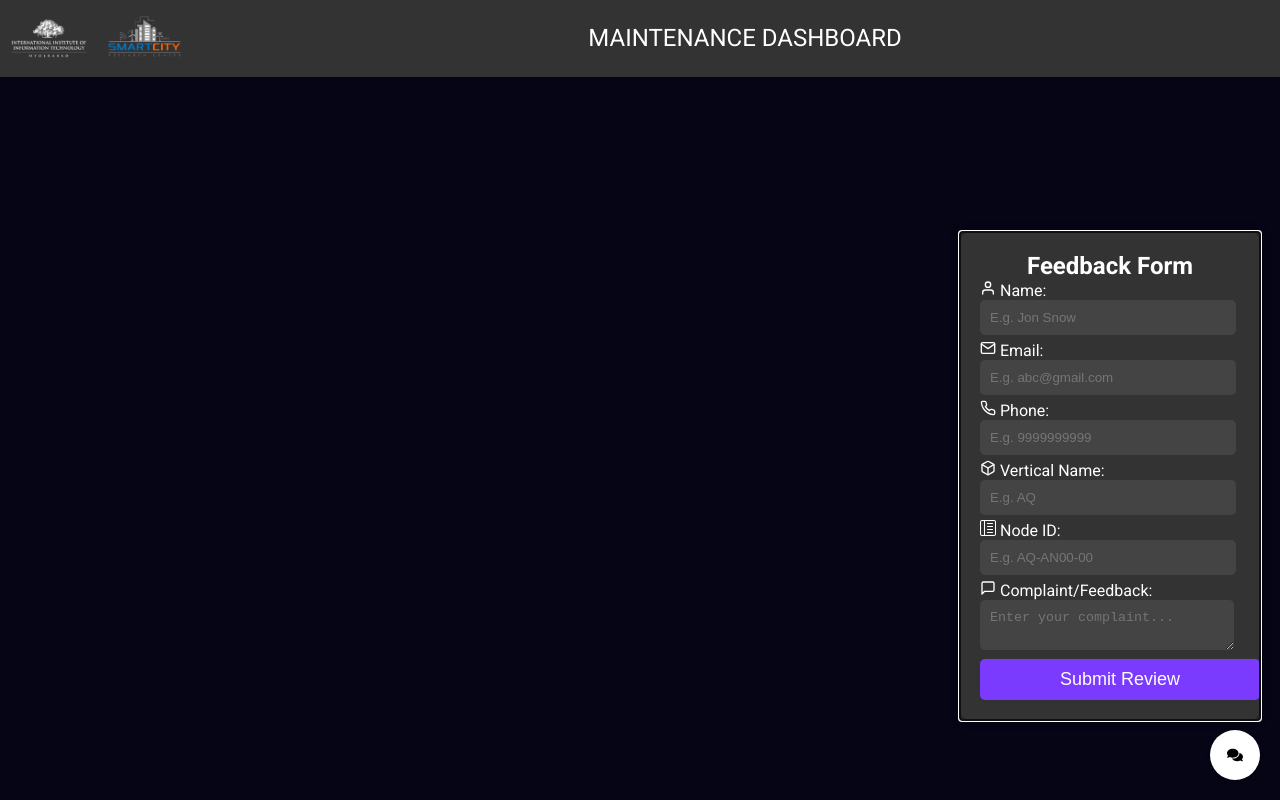
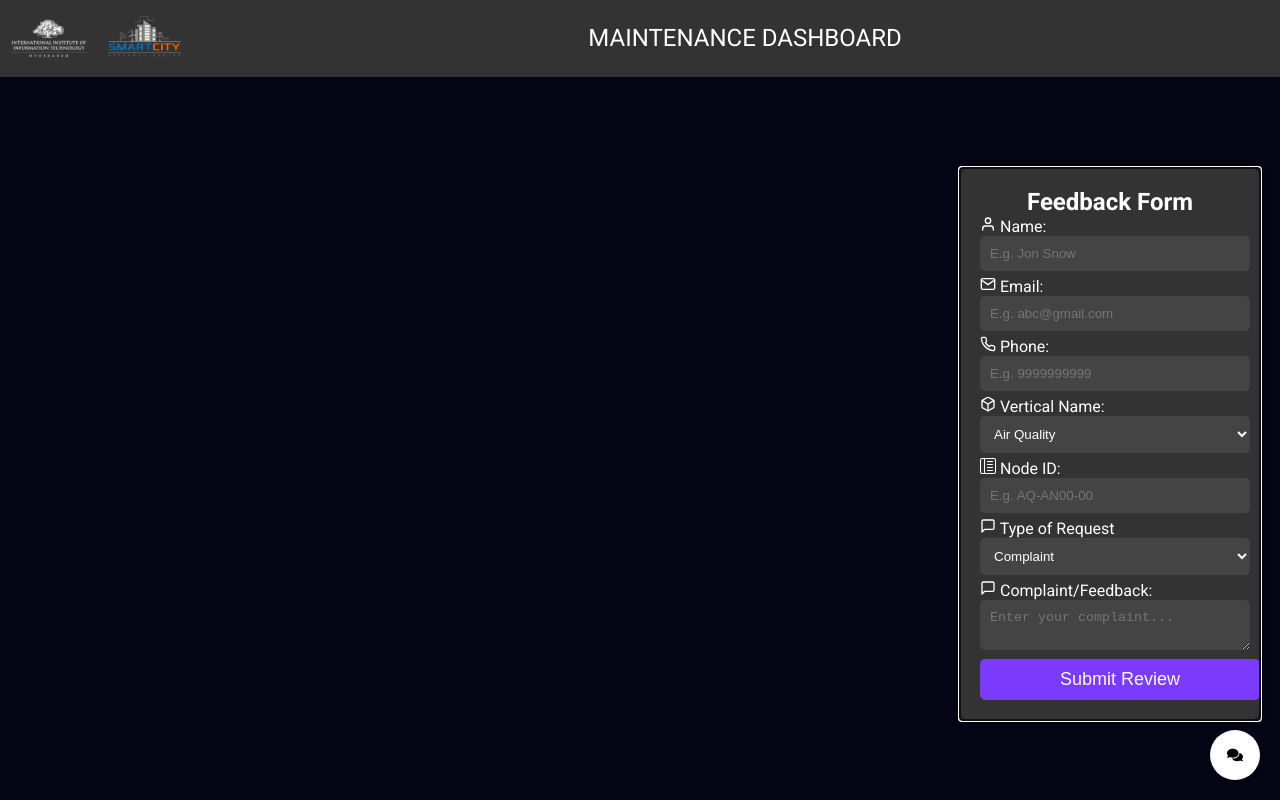
Before and after one commit to Likhithlpu/maintanence-dashboard, a React (Create React App) app: page / in a window 1280 px wide. Both pictures are taken after a click on the element 1235 px from the left and 755 px from the top of the page. Built offline with nearby package versions, Linux system fonts and the light colour scheme; a web font is replaced by a local one.

Commit message:
Made changes and form changes to the feedback form

```diff
--- a/src/components/FeedbackForm/ComplaintForm.css
+++ b/src/components/FeedbackForm/ComplaintForm.css
@@ -20,8 +20,7 @@
 }
 
 .form-input {
-  width: 120%;
-  /* max-height: 60%; */
+  width:250px;
   padding: 10px;
   border: none;
   border-radius: 5px;
--- a/src/components/FeedbackForm/ComplaintForm.jsx
+++ b/src/components/FeedbackForm/ComplaintForm.jsx
@@ -1,14 +1,14 @@
-// src/components/ComplaintForm.js
 import axios from 'axios';
 import React, { useState } from 'react';
-import { Card, Button, Form, Alert, InputGroup, Row, Col } from 'react-bootstrap';
-import { FiUser, FiMail, FiPhone, FiMessageSquare,FiBox } from 'react-icons/fi'; // Replace with your Flaticon icons
+import { FiUser, FiMail, FiPhone, FiMessageSquare, FiBox } from 'react-icons/fi';
+import { Card, Form, Alert, InputGroup, Row, Col, Button } from 'react-bootstrap';
+
 import { BsLayoutTextSidebarReverse } from 'react-icons/bs';
 import './ComplaintForm.css';
 
 const api = axios.create({
-  // baseURL: 'http://localhost:5002', // Replace with your actual backend URL
-  baseURL: 'https://smartcitylivinglab.iiit.ac.in/maintenance-dashboard-api'
+  // baseURL: 'http://localhost:5002',
+  baseURL: 'https://smartcitylivinglab.iiit.ac.in/maintenance-dashboard-api',
 });
 
 const ComplaintForm = () => {
@@ -18,7 +18,8 @@ const ComplaintForm = () => {
   const [Vertical, setVertical] = useState('');
   const [nodeId, setnodeId] = useState('');
   const [complaint, setComplaint] = useState('');
-  const [isSubmitted, setIsSubmitted] = useState(false); // Track submission state
+  const [feedbackType, setFeedbackType] = useState('complaint');
+  const [isSubmitted, setIsSubmitted] = useState(false);
 
   const handleNameChange = (e) => {
     setName(e.target.value);
@@ -43,12 +44,19 @@ const ComplaintForm = () => {
   const handleVerticalChange = (e) => {
     setVertical(e.target.value);
   };
+
+  const handleFeedbackTypeChange = (e) => {
+    setFeedbackType(e.target.value);
+  };
+
   const handleSubmit = async (e) => {
     e.preventDefault();
 
     try {
-      // Send the complaint data to the server
-      await api.post('/api/complaints', {
+      const apiEndpoint =
+        feedbackType === 'feedback' ? '/api/feedback' : '/api/complaints';
+
+      await api.post(apiEndpoint, {
         name,
         email,
         contactNumber,
@@ -56,14 +64,12 @@ const ComplaintForm = () => {
         nodeId,
         complaint,
       });
-      setIsSubmitted(true); // Set the submission state to true
+      setIsSubmitted(true);
     } catch (error) {
-      console.error('Error storing complaint:', error);
-      // You can add code here to handle errors, such as displaying an error message.
+      console.error('Error storing complaint/feedback:', error);
     }
   };
 
-  // Render confirmation message if the form is submitted
   if (isSubmitted) {
     return (
       <div className="confirmation-message">
@@ -81,7 +87,7 @@ const ComplaintForm = () => {
             <div className="padding10px">
               <Button
                 className="btn_purp"
-                onClick={() => window.location.reload()} // Reload the page to submit a new request
+                onClick={() => window.location.reload()}
               >
                 Submit a New Request
               </Button>
@@ -92,14 +98,15 @@ const ComplaintForm = () => {
     );
   }
 
-  // Render the form if it's not submitted
   return (
     <form onSubmit={handleSubmit} className="complaint-form">
       <h2 className="form-title">Feedback Form</h2>
       <Row>
         <Col>
           <Form.Group className="mb-3">
-            <Form.Label><FiUser />  Name:</Form.Label>
+            <Form.Label>
+              <FiUser /> Name:
+            </Form.Label>
             <InputGroup>
               <input
                 type="text"
@@ -116,11 +123,10 @@ const ComplaintForm = () => {
       <Row>
         <Col>
           <Form.Group className="mb-3">
-            <Form.Label><FiMail />  Email:</Form.Label>
+            <Form.Label>
+              <FiMail /> Email:
+            </Form.Label>
             <InputGroup>
-              <InputGroup.Text>
-
-              </InputGroup.Text>
               <input
                 type="email"
                 placeholder="E.g. abc@gmail.com"
@@ -136,11 +142,10 @@ const ComplaintForm = () => {
       <Row>
         <Col>
           <Form.Group className="mb-3">
-            <Form.Label><FiPhone /> Phone:</Form.Label>
+            <Form.Label>
+              <FiPhone /> Phone:
+            </Form.Label>
             <InputGroup>
-              <InputGroup.Text>
-
-              </InputGroup.Text>
               <input
                 type="text"
                 placeholder="E.g. 9999999999"
@@ -156,19 +161,34 @@ const ComplaintForm = () => {
       <Row>
         <Col>
           <Form.Group className="mb-3">
-            <Form.Label><FiBox /> Vertical Name:</Form.Label>
+            <Form.Label>
+              <FiBox /> Vertical Name:
+            </Form.Label>
             <InputGroup>
-              <InputGroup.Text>
-
-              </InputGroup.Text>
-              <input
+              <Form.Select
                 type="text"
                 placeholder="E.g. AQ"
                 value={Vertical}
                 onChange={handleVerticalChange}
                 className="form-input"
                 required
-              />
+              >
+                <option value="AQ">Air Quality</option>
+                <option value="SL">Solar Monitoring</option>
+                <option value="SL-Energy Meter">Solar Energy Meter</option>
+                <option value="WM-WD">Water Distribution</option>
+                <option value="WM-WF-Shenitech">Water Flow Shenitech</option>
+                <option value="WM-WF-Retrofit">Water Flow Retrofit</option>
+                <option value="WM-WF-Kristnam">Water Flow Kristnam</option>
+                <option value="SR-AC">Smart Room Air Conditioner</option>
+                <option value="SR-AQ">Smart Room Air Quality</option>
+                <option value="SR-EM">Smart Room Energy Meter</option>
+                <option value="SR-OC">Smart Room Occupancy</option>
+                <option value="CM">Crowd Monitoring</option>
+                <option value="WN-FAN10FSK">Wi-SUN FAN10FSK</option>
+                <option value="WN-FAN11FSK">Wi-SUN FAN11FSK</option>
+                <option value="WN-FAN11OFDM">Wi-SUN FAN11OFDM</option>
+              </Form.Select>
             </InputGroup>
           </Form.Group>
         </Col>
@@ -176,11 +196,10 @@ const ComplaintForm = () => {
       <Row>
         <Col>
           <Form.Group className="mb-3">
-            <Form.Label><BsLayoutTextSidebarReverse /> Node ID:</Form.Label>
+            <Form.Label>
+              <BsLayoutTextSidebarReverse /> Node ID:
+            </Form.Label>
             <InputGroup>
-              <InputGroup.Text>
-
-              </InputGroup.Text>
               <input
                 type="text"
                 placeholder="E.g. AQ-AN00-00"
@@ -196,10 +215,30 @@ const ComplaintForm = () => {
       <Row>
         <Col>
           <Form.Group className="mb-3">
-            <Form.Label><FiMessageSquare /> Complaint/Feedback:</Form.Label>
+            <Form.Label>
+              <FiMessageSquare /> Type of Request
+            </Form.Label>
             <InputGroup>
-              <InputGroup.Text>
-              </InputGroup.Text>
+              <Form.Select
+                value={feedbackType}
+                onChange={handleFeedbackTypeChange}
+                className="form-input"
+                required
+              >
+                <option value="complaint">Complaint</option>
+                <option value="feedback">Feedback</option>
+              </Form.Select>
+            </InputGroup>
+          </Form.Group>
+        </Col>
+      </Row>
+      <Row>
+        <Col>
+          <Form.Group className="mb-3">
+            <Form.Label>
+              <FiMessageSquare /> Complaint/Feedback:
+            </Form.Label>
+            <InputGroup>
               <textarea
                 value={complaint}
                 onChange={handleComplaintChange}
```
